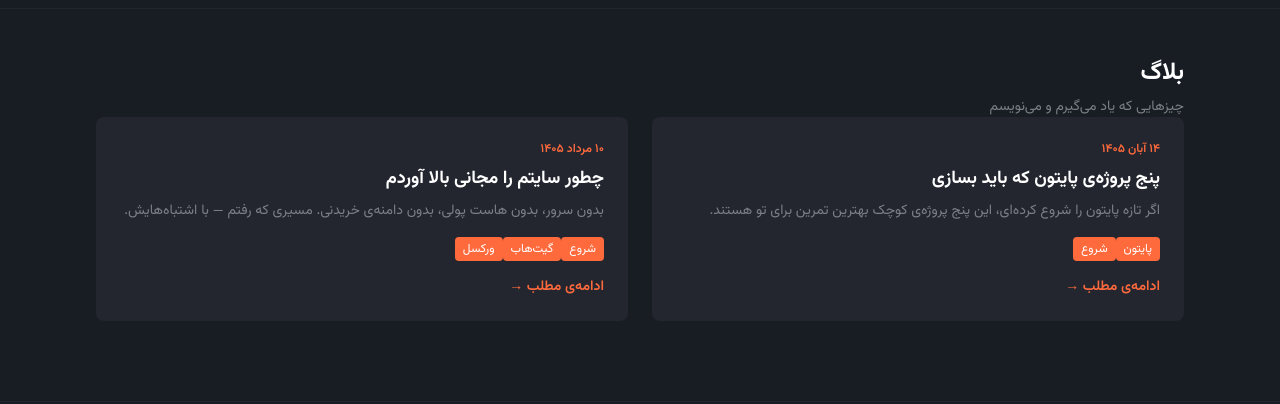
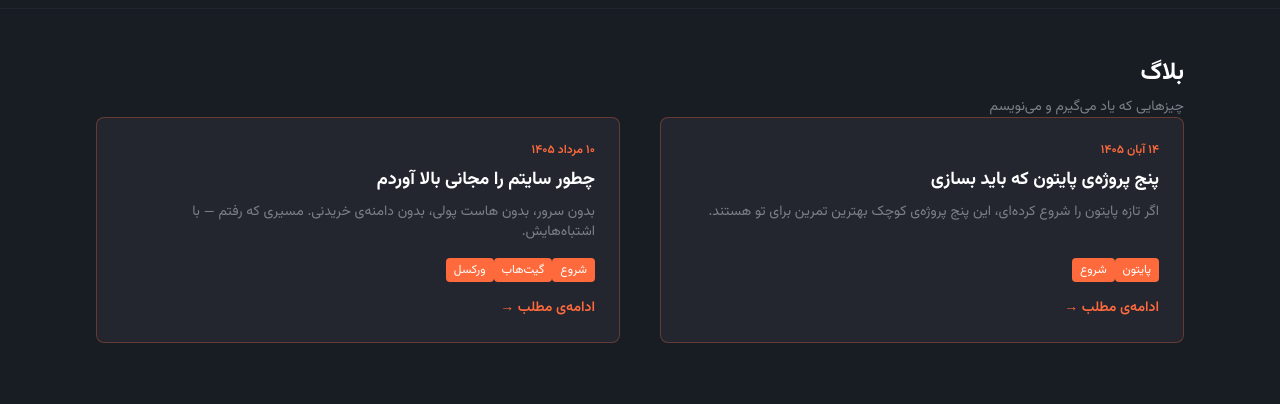
Before and after one commit to abolfazlyousefi5/Portfolio, a plain HTML site: page blog.html in a window 1280 px wide. Shown: the part 80-484 px from the top of the page. Drawn offline with Linux system fonts and the light colour scheme.

Commit message:
Update blog.html

```diff
--- a/blog.html
+++ b/blog.html
@@ -20,7 +20,7 @@
   <link rel="stylesheet" href="css/tailwind.css" />
   <link rel="stylesheet" href="css/style.css" />
   <link rel="stylesheet" href="css/ui-plus.css" />
-
+  <link rel="stylesheet" href="css/cards.css" />
   <style>
   /* ===== استایل اختصاصی سه صفحه‌ی داخلی ===== */
   /* فوتر سایت در این صفحات به‌هم می‌ریخت چون کلاس‌های tailwind مینیفای‌اند */
```
